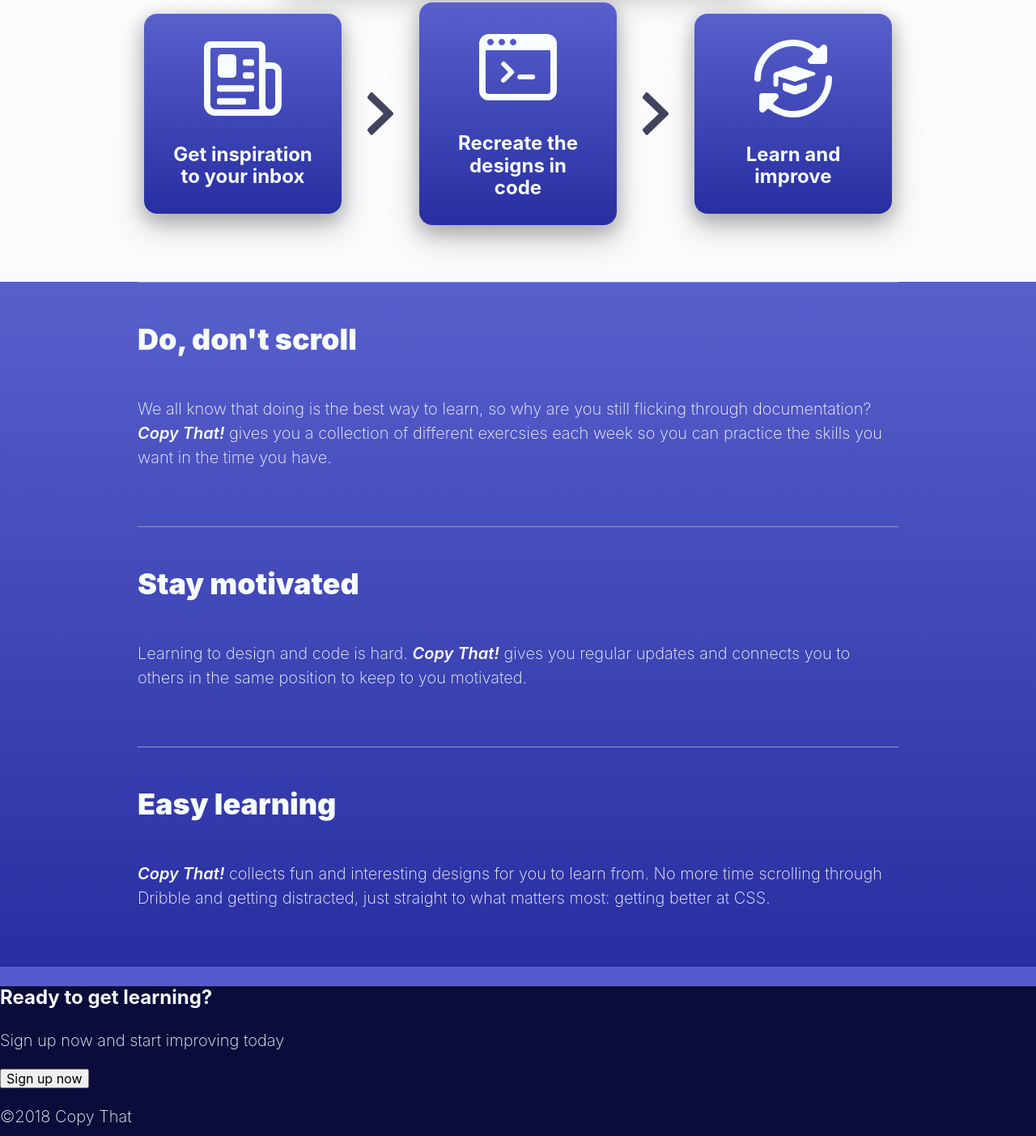
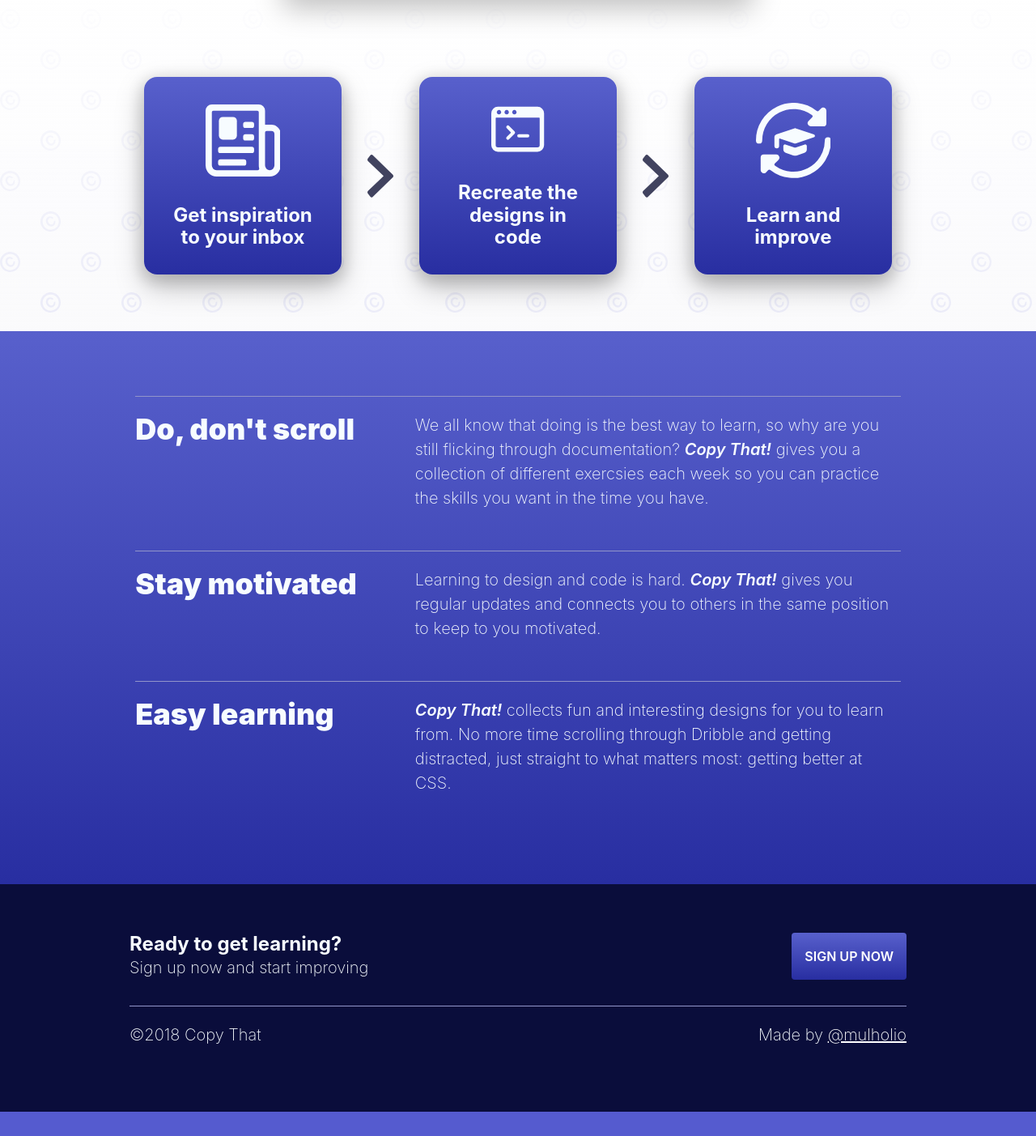
Before and after one commit to mulholio/copy-that-archive, a website: page index.html in a window 1280 px wide. Shown: the part 497-1900 px from the top of the page at 81% size. After the commit the page ends 1870 px from the top, so only its background shows below. Drawn offline with nearby package versions, Linux system fonts and the light colour scheme.

Commit message:
basics done for redesign

```diff
--- a/index.html
+++ b/index.html
@@ -26,56 +26,59 @@
       >
         <input type="email" name="email" id="bd-email">
         <input type="hidden" value="1" name="embed"/>
-        <input type="submit" value="Start learning" />
+        <input class="btn" type="submit" value="Start learning" />
       </form>
     </div> <!--End hero-->
     <div class="how-it-works">
       <div class="how-it-works__box">
         <svg xmlns="http://www.w3.org/2000/svg" viewbox="0 0 24 24"><title>newspaper-fold</title><rect x="4.252" y="4.5" width="5.75" height="7.25" rx="1.25" ry="1.25"/><path d="M24,10a3,3,0,0,0-3-3H19V2.5a2,2,0,0,0-2-2H2a2,2,0,0,0-2,2V20a3.5,3.5,0,0,0,3.5,3.5h17A3.5,3.5,0,0,0,24,20ZM3.5,21.5A1.5,1.5,0,0,1,2,20V3a.5.5,0,0,1,.5-.5h14A.5.5,0,0,1,17,3V20a3.494,3.494,0,0,0,.11.874.5.5,0,0,1-.484.625ZM22,20a1.5,1.5,0,1,1-3,0V9.5a.5.5,0,0,1,.5-.5H21a1,1,0,0,1,1,1Z"/><path d="M12.751,6.047h2a.75.75,0,0,1,.75.75v.5a.75.75,0,0,1-.75.75h-2A.749.749,0,0,1,12,7.3V6.8A.751.751,0,0,1,12.751,6.047Z"/><path d="M12.751,10.047h2a.75.75,0,0,1,.75.75v.5a.75.75,0,0,1-.75.75h-2A.75.75,0,0,1,12,11.3v-.5A.751.751,0,0,1,12.751,10.047Z"/><path d="M4.751,14.047h10a.75.75,0,0,1,.75.75v.5a.75.75,0,0,1-.75.75h-10A.75.75,0,0,1,4,15.3v-.5A.751.751,0,0,1,4.751,14.047Z"/><path d="M4.75,18.047h7.5a.75.75,0,0,1,.75.75v.5a.75.75,0,0,1-.75.75h-7.5A.749.749,0,0,1,4,19.3v-.5A.75.75,0,0,1,4.75,18.047Z"/></svg>
-        <h3>Get inspiration to your inbox</h3>
+        <h3 class="how-it-works__description">Get inspiration to your inbox</h3>
       </div><!--End how-it-works__box-->
       <svg class="how-it-works__chevron" version="1.1" xmlns="http://www.w3.org/2000/svg" xmlns:xlink="http://www.w3.org/1999/xlink"><title>arrow-right copy</title><g stroke="none" stroke-width="1" fill="none" fill-rule="evenodd"><g transform="translate(-528.000000, -869.000000)" fill="#41435F" fill-rule="nonzero"><g transform="translate(240.000000, 757.000000)"><g transform="translate(288.000000, 112.000000)"><path d="M6.4211721,52.2964546 L31.3439394,28.1110174 C31.7630403,27.6683292 32,27.0563559 32,26.4166717 C32,25.7769875 31.7630403,25.1650141 31.3439394,24.7223259 L6.4211721,0.547898139 C6.02171609,0.15725707 5.49555343,-0.0382030255 4.96296754,0.00620101112 C4.43038166,0.0506050478 3.93690643,0.331076856 3.59535276,0.783499175 L0.483753951,4.85697503 C-0.239427029,5.80208196 -0.140673926,7.21164691 0.705582768,8.0232768 L19.5970044,26.0016175 C19.7073035,26.1061902 19.7707431,26.2585486 19.7707431,26.4188736 C19.7707431,26.5791985 19.7073035,26.7315569 19.5970044,26.8361296 L0.711578141,44.821076 C0.302610391,45.2124705 0.0516882791,45.7669813 0.0141163659,46.3623911 C-0.0338128066,46.9547067 0.137741025,47.5431981 0.489749324,47.9939834 L3.60334659,52.0696611 C3.94553263,52.5210027 4.43885448,52.80067 4.97109284,52.8450451 C5.5033312,52.8894201 6.02923235,52.69473 6.42916593,52.3052621 L6.4211721,52.2964546 Z" ></path></g></g></g></g></svg>
       <div class="how-it-works__box">
         <svg xmlns="http://www.w3.org/2000/svg" viewbox="0 0 24 24"><title>programming-browser-1</title><path d="M7.019,15.47A.75.75,0,1,0,8.08,16.53l2.5-2.5a.749.749,0,0,0,0-1.06l-2.5-2.5a.75.75,0,0,0-1.061,1.06l1.793,1.793a.25.25,0,0,1,0,.354Z"/><path d="M12.55,15.75h4a.75.75,0,0,0,0-1.5h-4a.75.75,0,0,0,0,1.5Z"/><path d="M24,4.75a3,3,0,0,0-3-3H3a3,3,0,0,0-3,3v14.5a3,3,0,0,0,3,3H21a3,3,0,0,0,3-3Zm-14.346-1a.966.966,0,0,1,1.692,0,.969.969,0,0,1,.154.5.969.969,0,0,1-.154.5.966.966,0,0,1-1.692,0,.969.969,0,0,1-.154-.5A.969.969,0,0,1,9.654,3.75Zm-3.5,0a.966.966,0,0,1,1.692,0A.969.969,0,0,1,8,4.25a.969.969,0,0,1-.154.5.966.966,0,0,1-1.692,0A.969.969,0,0,1,6,4.25.969.969,0,0,1,6.154,3.75Zm-3.562.092A1,1,0,0,1,3.5,3.25a.985.985,0,0,1,.846.5.969.969,0,0,1,.154.5.969.969,0,0,1-.154.5.966.966,0,0,1-1.692,0,.969.969,0,0,1-.154-.5A.979.979,0,0,1,2.592,3.842ZM22,19.25a1,1,0,0,1-1,1H3a1,1,0,0,1-1-1V7a.25.25,0,0,1,.25-.25h19.5A.25.25,0,0,1,22,7Z"/></svg>
-        <h3>Recreate the designs in code</h3>
+        <h3 class="how-it-works__description">Recreate the designs in code</h3>
       </div><!--End how-it-works__box-->
       <svg class="how-it-works__chevron" version="1.1" xmlns="http://www.w3.org/2000/svg" xmlns:xlink="http://www.w3.org/1999/xlink"><title>arrow-right copy</title><g stroke="none" stroke-width="1" fill="none" fill-rule="evenodd"><g transform="translate(-528.000000, -869.000000)" fill="#41435F" fill-rule="nonzero"><g transform="translate(240.000000, 757.000000)"><g transform="translate(288.000000, 112.000000)"><path d="M6.4211721,52.2964546 L31.3439394,28.1110174 C31.7630403,27.6683292 32,27.0563559 32,26.4166717 C32,25.7769875 31.7630403,25.1650141 31.3439394,24.7223259 L6.4211721,0.547898139 C6.02171609,0.15725707 5.49555343,-0.0382030255 4.96296754,0.00620101112 C4.43038166,0.0506050478 3.93690643,0.331076856 3.59535276,0.783499175 L0.483753951,4.85697503 C-0.239427029,5.80208196 -0.140673926,7.21164691 0.705582768,8.0232768 L19.5970044,26.0016175 C19.7073035,26.1061902 19.7707431,26.2585486 19.7707431,26.4188736 C19.7707431,26.5791985 19.7073035,26.7315569 19.5970044,26.8361296 L0.711578141,44.821076 C0.302610391,45.2124705 0.0516882791,45.7669813 0.0141163659,46.3623911 C-0.0338128066,46.9547067 0.137741025,47.5431981 0.489749324,47.9939834 L3.60334659,52.0696611 C3.94553263,52.5210027 4.43885448,52.80067 4.97109284,52.8450451 C5.5033312,52.8894201 6.02923235,52.69473 6.42916593,52.3052621 L6.4211721,52.2964546 Z" ></path></g></g></g></g></svg>
       <div class="how-it-works__box">
         <svg xmlns="http://www.w3.org/2000/svg" viewbox="0 0 24 24"><title>e-learning-exchange</title><path d="M15.592,13.3l-2.736.911a1.152,1.152,0,0,1-.711,0L9.408,13.3a.491.491,0,0,0-.45.068.5.5,0,0,0-.208.406v1.091a1.154,1.154,0,0,0,.768,1.085l2.382.841a1.813,1.813,0,0,0,1.2,0l2.384-.842a1.152,1.152,0,0,0,.767-1.084V13.774a.5.5,0,0,0-.208-.406A.492.492,0,0,0,15.592,13.3Z"/><path d="M18.85,10.544a.5.5,0,0,0-.342-.474l-5.85-1.95a.5.5,0,0,0-.316,0l-5.85,1.95a.866.866,0,0,0-.592.821v2.9a.75.75,0,0,0,1.5,0V11.668a.251.251,0,0,1,.329-.238l4.613,1.538a.493.493,0,0,0,.316,0l5.85-1.95A.5.5,0,0,0,18.85,10.544Z"/><path d="M2,12A10,10,0,0,1,17.867,3.9a.5.5,0,0,1,.06.758L16.793,5.794A1,1,0,0,0,17.5,7.5h4a1,1,0,0,0,1-1v-4a1,1,0,0,0-1.707-.707l-.724.725a.5.5,0,0,1-.663.039A12,12,0,0,0,0,12a1,1,0,0,0,2,0Z"/><path d="M23,11a1,1,0,0,0-1,1A10,10,0,0,1,6.133,20.1a.5.5,0,0,1-.06-.758l1.134-1.135A1,1,0,0,0,6.5,16.5h-4a1,1,0,0,0-1,1v4a1,1,0,0,0,1.707.707l.725-.724a.5.5,0,0,1,.662-.039A12,12,0,0,0,24,12,1,1,0,0,0,23,11Z"/></svg>
-        <h3>Learn and improve</h3>
+        <h3 class="how-it-works__description">Learn and improve</h3>
       </div><!--End how-it-works__box-->
     </div><!--End how-it-works-->
   </div>
   <div class="section-purple">
+    <div class="container">
       <div class="section-purple__reason">
-      <h2>Do, don't scroll</h2>
-      <p>
+        <h2 class="section-purple__reason-title">Do, don't scroll</h2>
+        <p class="section-purple__reason-description">
           We all know that doing is the best way to learn, so why are you still flicking through documentation?
           <span class="emphasis">Copy That!</span> gives you a collection of different exercsies each week so you can practice the skills you want in the time you have.
         </p>
       </div>
       <div class="section-purple__reason">
-      <h2>Stay motivated</h2>
-      <p>
+        <h2 class="section-purple__reason-title">Stay motivated</h2>
+        <p class="section-purple__reason-description">
           Learning to design and code is hard. <span class="emphasis">Copy That!</span> gives you regular updates and connects you to
           others in the same position to keep to you motivated.
         </p>
       </div>
       <div class="section-purple__reason">
-      <h2>Easy learning</h2>
-      <p>
+        <h2 class="section-purple__reason-title">Easy learning</h2>
+        <p class="section-purple__reason-description">
           <span class="emphasis">Copy That!</span> collects fun and interesting designs for you to learn from. No more time scrolling through
           Dribble and getting distracted, just straight to what matters most: getting better at CSS.
         </p>
       </div>
+    </div> <!--End container-->
   </div>
   <footer class="footer">
+    <div class="container">
       <div class="footer__cta">
         <div class="footer__cta-text">
           <h3>Ready to get learning?</h3>
-        <p>Sign up now and start improving today</p>
+          <p>Sign up now and start improving</p>
         </div>
-      <button class="footer__cta-button" type="button">
+        <button class="footer__cta-button btn" type="button">
           Sign up now
         </button>
       </div><!--End footer__top-->
@@ -83,6 +86,7 @@
         <p class="footer__copywright">©2018 Copy That</p>
         <p class="footer__made-by">Made by <a href="https://twitter.com/mulholio">@mulholio</a></p>
       </div><!--End footer_small-print-->
+    </div><!--End container-->
   </footer>
 </body>
 </html>
--- a/style.css
+++ b/style.css
@@ -13,6 +13,8 @@
   /* font */
   --font-stack: -apple-system, BlinkMacSystemFont, "Segoe UI", Roboto, Helvetica, Arial, sans-serif, "Apple Color Emoji", "Segoe UI Emoji", "Segoe UI Symbol";
   --standard-shadow: 0 5px 15px 6px rgba(0, 0, 0, 0), 0 15px 35px 0 rgba(0, 0, 0, 0.25);
+  --darker-shadow: 0 5px 15px 6px rgba(0, 0, 0, 0.1), 0 15px 35px 0 rgba(0, 0, 0, 0.25);
+  --purple-shadow: 0 5px 15px 6px rgba(0, 0, 0, 0.1), 0 15px 35px 0 var(--primary-purple);
 }
 
 /*
@@ -84,19 +86,36 @@
   background-color: var(--primary-purple);
 }
 
+.container {
+  max-width: 960px;
+  margin: 0 auto;
+}
+
 /*
  * ELEMENTS ====================================================================
  */
 
+.btn {
+  padding: 0.5em 1em;
+  background: var(--purple-gradient);
+  color: #fff;
+  text-transform: uppercase;
+  font-weight: 600;
+  border: none;
+  border-radius: 4px;
+}
+
 /* section-white ---------------------------------------- */
 .section-white {
-  background: linear-gradient(#fff, #fafafc);
+  background-image: linear-gradient(#fff 50%, rgba(250, 250, 252, 0.75)), url('img/c.svg'), linear-gradient(#fff, #fafafc);
+  background-repeat: repeat;
   padding: 70px 0;
   border-top: 8px solid var(--primary-purple);
   display: flex;
   flex-direction: column;
   justify-content: center;
   align-items: center;
+  min-height: calc(100vh - 140px);
 }
 
 /* hero ------------------- */
@@ -109,19 +128,24 @@
 .embeddable-buttondown-form {
   box-shadow: var(--standard-shadow);
   display: flex;
+  border-radius: 4px;
 }
 
-.embeddable-buttondown-form input[type="submit"] {
+.embeddable-buttondown-form input[type="submit"].btn {
   margin-left: -5px;
-  padding: 0.5em 1em;
-  background: var(--purple-gradient);
-  color: #fff;
-  text-transform: uppercase;
+  border-radius: 0 4px 4px 0;
 }
 
 .embeddable-buttondown-form input[type="email"] {
-  padding: 0.5em 1em;
+  padding: 1em 2em;
   flex-grow: 1;
+  border: none;
+  border-radius: 4px;
+}
+
+input:focus {
+  box-shadow: var(--purple-shadow);
+  outline: none;
 }
 
 /* newsletter */
@@ -132,6 +156,7 @@
   max-width: 960px;
   justify-content: space-between;
   align-items: center;
+  margin: 80px 0 auto 0;
 }
 
 .how-it-works__chevron {
@@ -143,11 +168,11 @@
 /* how-it-works__box */
 .how-it-works__box {
   background: var(--purple-gradient);
-  box-shadow: 0 5px 15px 6px rgba(0, 0, 0, 0.1), 0 15px 35px 0 rgba(0, 0, 0, 0.25);
+  box-shadow: var(--darker-shadow);
   border-radius: 16px;
   color: var(--lightest-grey);
-  max-width: 256px;
-  max-height: 256px;
+  max-width: 242px;
+  max-height: 180px;
   padding: 32px;
   display: flex;
   flex-direction: column;
@@ -182,35 +207,107 @@
   align-items: center;
   background: var(--purple-gradient);
   color: var(--lightest-grey);
+  padding-top: 80px;
+  padding-bottom: 60px;
 }
 
 /* section-purple__reason */
 .section-purple__reason {
   display: flex;
-  flex-wrap: wrap;
-  margin: 0 16px;
+  margin: 0 0 0 0;
   align-items: flex-start;
   padding-top: 20px;
   padding-bottom: 50px;
-  max-width: 940px;
   border-top: 1px solid var(--not-white-but-purple);
+  justify-content: space-between;
+  width: 100%;
+}
+
+.section-purple__reason-description {
+  /* flex-grow: 2; */
+  margin: 0 auto;
+  max-width: 600px;
+}
+
+.section-purple__reason-title {
+  flex-grow: 1;
+  min-width: 200px;
+  margin: 0 2em 0 0;
 }
 
 /* footer ----------------------------------------------- */
 .footer {
   background: var(--deep-purple);
   color: var(--lightest-grey);
+  padding: 60px 0;
 }
 
 /* footer__cta */
+.footer__cta {
+  display: flex;
+  justify-content: space-between;
+  padding-bottom: 2em;
+}
+
+.footer__cta-text h3,
+.footer__cta-text p {
+  margin: 0;
+}
 
 /* footer__small-print */
+.footer__small-print {
+  display: flex;
+  justify-content: space-between;
+  border-top: 1px solid var(--not-white-but-purple);
+}
+
+.footer__small-print a {
+  color: white;
+}
 
 /*
  * RESPONSIVE ==================================================================
  */
-@media only screen and (max-width: 470px) {
-  #mc_embed_signup_scroll {
-      flex-direction: column;
+
+@media only screen and (max-width: 960px) {
+  .container {
+    padding: 0 1em;
+  }
+
+  .how-it-works__box {
+    margin: 0 1em;
+    min-height: 150px;
+  }
+
+  .how-it-works__box:first-child,
+  .how-it-works__box:last-child {
+    margin: none;
+  }
+
+  .how-it-works__chevron {
+    display: none;
   }
 }
+
+@media only screen and (max-width: 720px) {
+  .how-it-works {
+    flex-direction: column;
+  }
+
+  .how-it-works__box {
+    margin: 1em 0;
+  }
+
+  .how-it-works__box:first-child,
+  .how-it-works__box:last-child {
+    margin: none;
+  }
+
+  .section-purple__reason {
+    flex-direction: column;
+  }
+
+  .section-purple__reason-title {
+    margin-bottom: 12px;
+  }
+}
```
Also changed, not shown: img/c.svg (added). Lines whose indentation alone changed are shown as unchanged.
